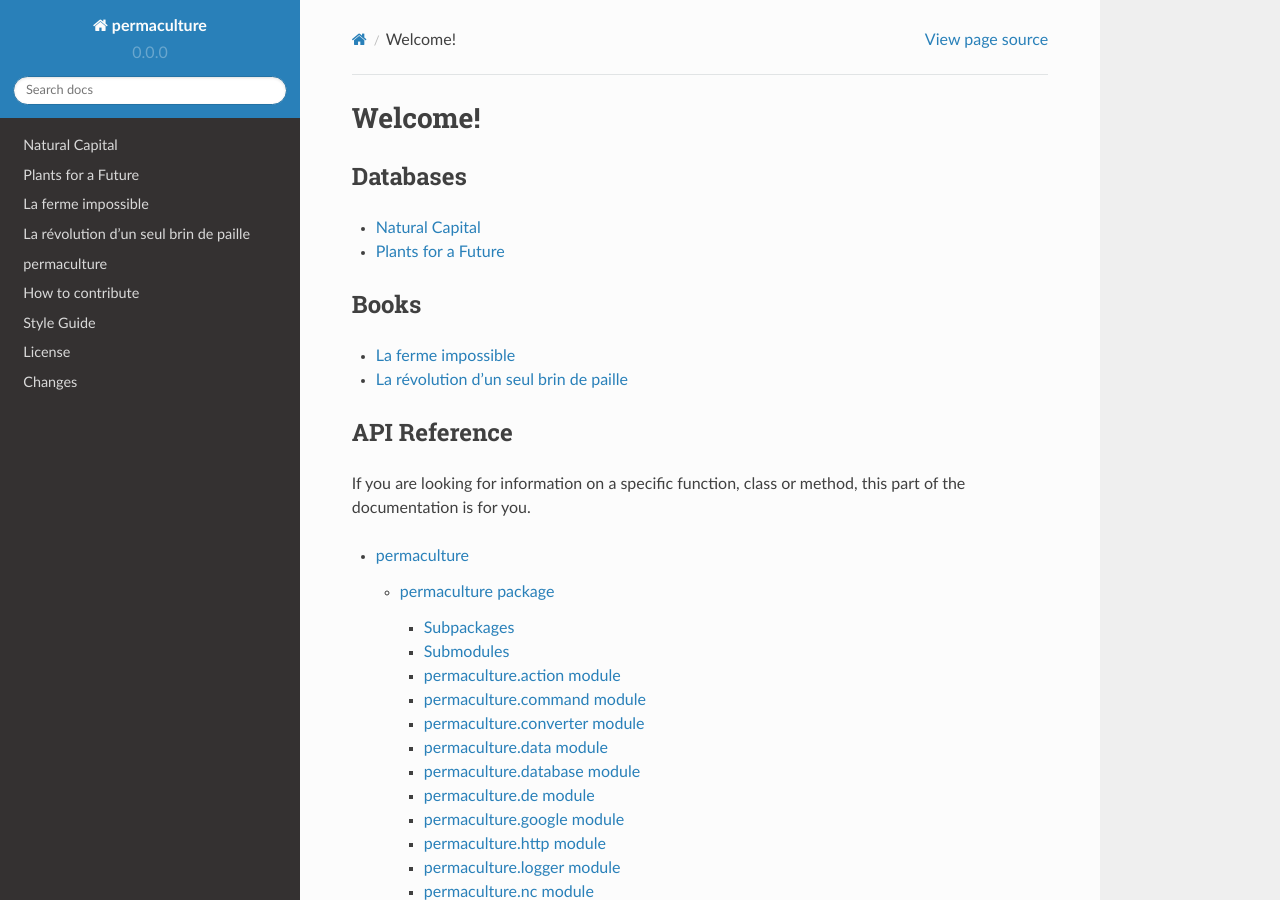
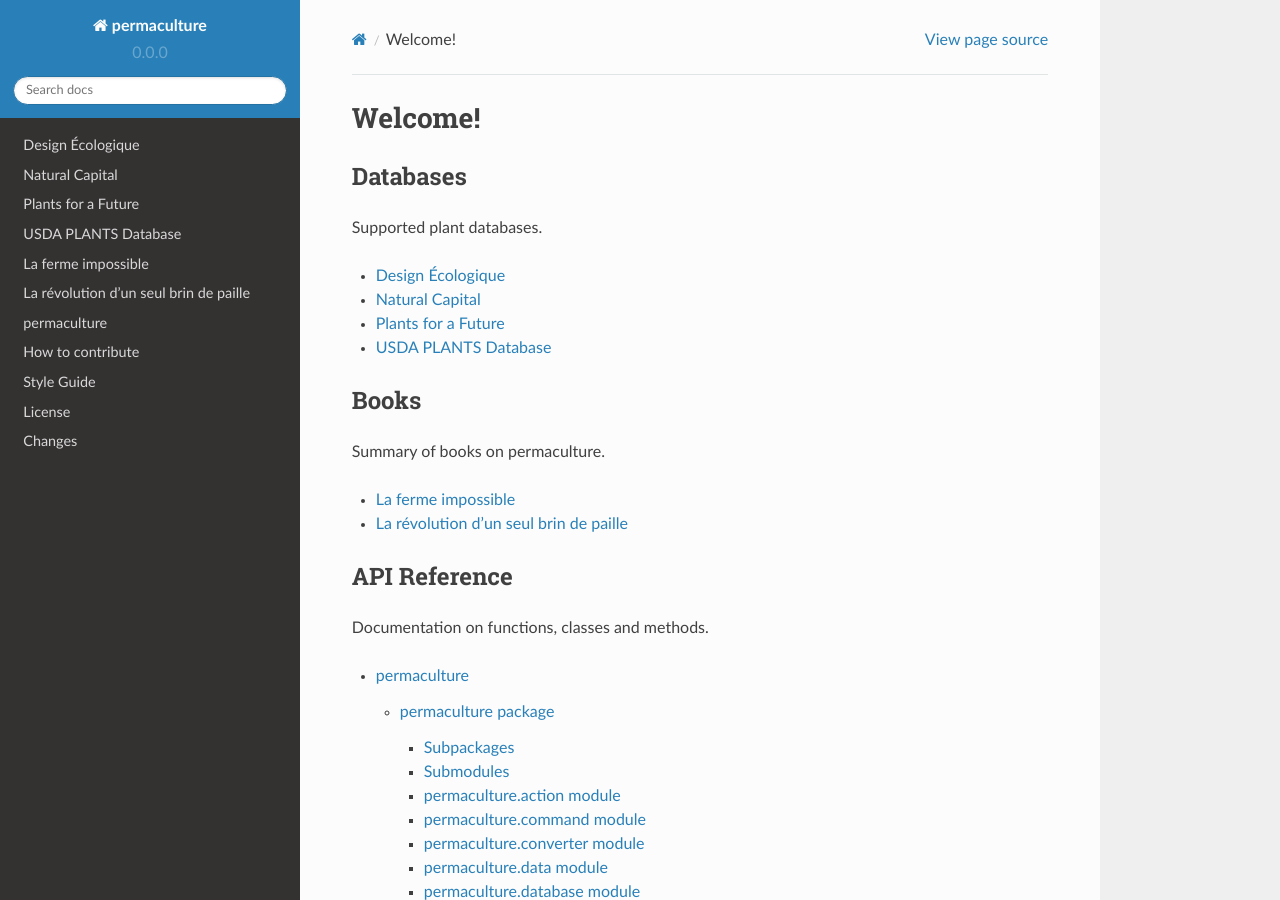
Before and after one commit to cr3/permaculture, a Sphinx documentation site: the page built from docs/index.rst, in a window 1280 px wide and 900 px high. Built offline with Sphinx 7.4.7 and the Read the Docs theme 2.0.0, drawn with Linux system fonts in a browser that asks for light colours; the version number is read from the project's files by our own code.

Commit message:
Add de and usda databases to documentation

```diff
--- a/docs/index.rst
+++ b/docs/index.rst
@@ -14,14 +14,20 @@ Welcome!
 Databases
 ---------
 
+Supported plant databases.
+
 .. toctree::
    :maxdepth: 2
 
+   de
    nc
    pfaf
+   usda
 
 Books
 -----
+
+Summary of books on permaculture.
 
 .. toctree::
    :maxdepth: 2
@@ -32,8 +38,7 @@ Books
 API Reference
 -------------
 
-If you are looking for information on a specific function, class or
-method, this part of the documentation is for you.
+Documentation on functions, classes and methods.
 
 .. toctree::
    :maxdepth: 3
```
Also changed, not shown: README.rst (+14 -0 lines), docs/de.rst (added, +9 -0 lines), docs/usda.rst (added, +9 -0 lines).
